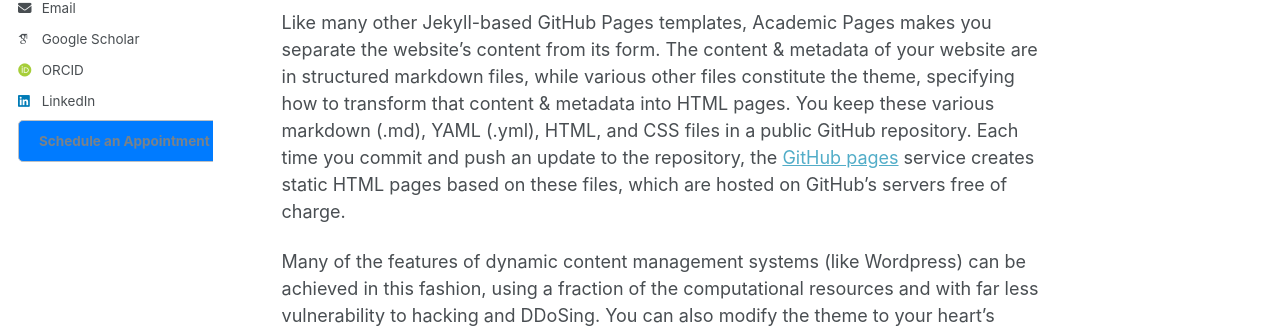
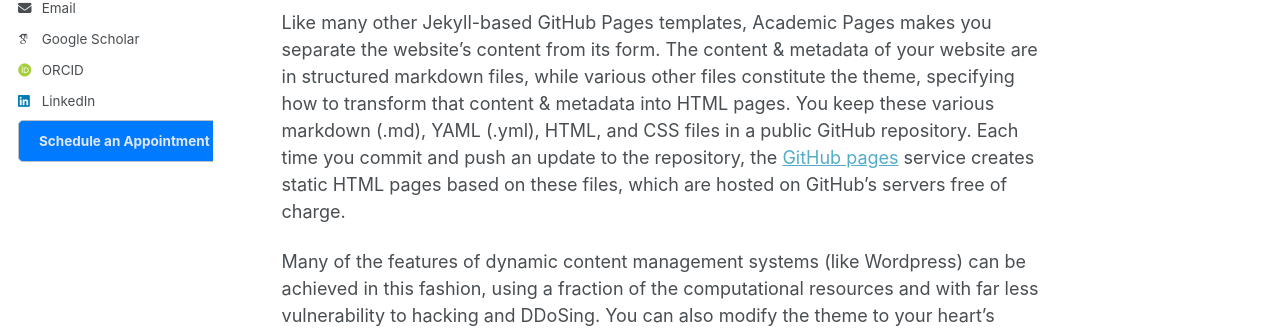
Before and after one commit to dasomh/dasomh.github.io, a Jekyll site: the page built from _pages/about.md, in a window 1280 px wide. Shown: the part 509-837 px from the top of the page. Built offline with Jekyll 4.4.1, drawn with Linux system fonts in a browser that asks for light colours; some web fonts are replaced.

Commit message:
Update author-profile.html

```diff
--- a/_includes/author-profile.html
+++ b/_includes/author-profile.html
@@ -116,7 +116,7 @@
 <li>
   <a href="https://calendly.com/dasomhan/30min?preview_source=et_card&month=2024-10"
      class="btn btn--inverse"
-     style="display: inline-block; background-color: #007bff; color: #e3e7f3; padding: 10px 20px; text-decoration: none; border-radius: 5px;">
+     style="display: inline-block; background-color: #007bff; color: #e3e7f3 !important; padding: 10px 20px; text-decoration: none; border-radius: 5px;">
     Schedule an Appointment
   </a>
 </li>
```
